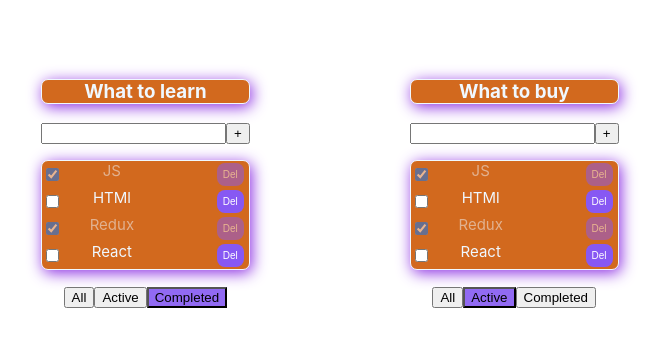
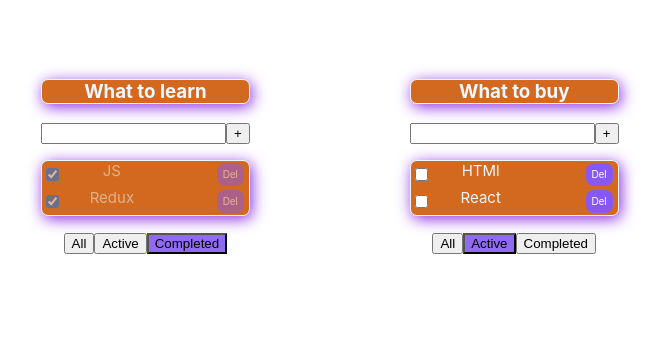
Before and after one commit to Ciahaka/ToDo_Dimich_2, a React (Create React App) app: page / in a window 1280 px wide. Shown: the top 346 px of the page, without its empty margins (19-682 px from the left). Built offline with nearby package versions, Linux system fonts and the light colour scheme.

Commit message:
create useState for Array todoLists

```diff
--- a/src/App.tsx
+++ b/src/App.tsx
@@ -19,7 +19,7 @@ function App() {
     {id: v1(), title: 'React', isDone: false},
   ])
 
-  let [stateSelection, setStateSelection] = useState<SelectionType>('All')
+  // let [stateSelection, setStateSelection] = useState<SelectionType>('All')
 
 
   function deleteTaskHandler(id: string) {
@@ -29,15 +29,10 @@ function App() {
   }
 
   let selection = tasks
-  if (stateSelection === 'Completed') {
-    selection = tasks.filter(el => el.isDone)
-  }
-  if (stateSelection === 'Active') {
-    selection = tasks.filter(el => !el.isDone)
-  }
 
-  const changeSelection = (value: SelectionType) => {
-    setStateSelection(value)
+
+  const changeSelection = (value: SelectionType, todoListsId:string) => {
+
   };
 
   function addNewTask (title:string) {
@@ -55,16 +50,24 @@ function App() {
     // let newTasks = [...tasks]
     setTasks([...tasks])
   }
-    const todoLists:Array<TodoListsStateType> = [
+   const [todoLists, setTodoLists] = useState<Array<TodoListsStateType>>( [
       {id:v1 (), title:'What to learn', filterTask:'Completed'},
       {id:v1 (), title:'What to buy', filterTask:'Active'},
-    ]
+    ])
 
 
   return (
     <div className="App">
       {todoLists.map((tl)=>{
+        if (tl.filterTask === 'Completed') {
+          selection = tasks.filter(el => el.isDone)
+        }
+        if (tl.filterTask === 'Active') {
+          selection = tasks.filter(el => !el.isDone)
+        }
         return <Todolist
+          key={tl.id}
+          todoListsId={tl.id}
           title={tl.title}
           tasks={selection}
           deleteTask={deleteTaskHandler}
--- a/src/component/Todolist.tsx
+++ b/src/component/Todolist.tsx
@@ -11,10 +11,11 @@ export type TaskPropsType = {
 }
 
 type PropsTodoType = {
+  todoListsId: string
   title: string
   tasks: Array<TaskPropsType>
   deleteTask: (id: string) => void
-  changeSelection: (value: SelectionType) => void
+  changeSelection: (value: SelectionType, todoListsId:string) => void
   addNewTask: (title: string) => void
   changeStatus: (taskId: string, isDone: boolean) => void
   filterTask:SelectionType
@@ -77,9 +78,9 @@ export const Todolist = (props: PropsTodoType) => {
 
         </ul>
         <div>
-          <button className={props.filterTask === 'All' ? s.activeButton : ''} onClick={() => props.changeSelection('All')}>All</button>
-          <button className={props.filterTask === 'Active' ? s.activeButton : ''} onClick={() => props.changeSelection('Active')}>Active</button>
-          <button className={props.filterTask === 'Completed' ? s.activeButton : ''} onClick={() => props.changeSelection('Completed')}>Completed</button>
+          <button className={props.filterTask === 'All' ? s.activeButton : ''} onClick={() => props.changeSelection('All',props.todoListsId )}>All</button>
+          <button className={props.filterTask === 'Active' ? s.activeButton : ''} onClick={() => props.changeSelection('Active',props.todoListsId)}>Active</button>
+          <button className={props.filterTask === 'Completed' ? s.activeButton : ''} onClick={() => props.changeSelection('Completed',props.todoListsId)}>Completed</button>
         </div>
       </div>
     </div>
```
